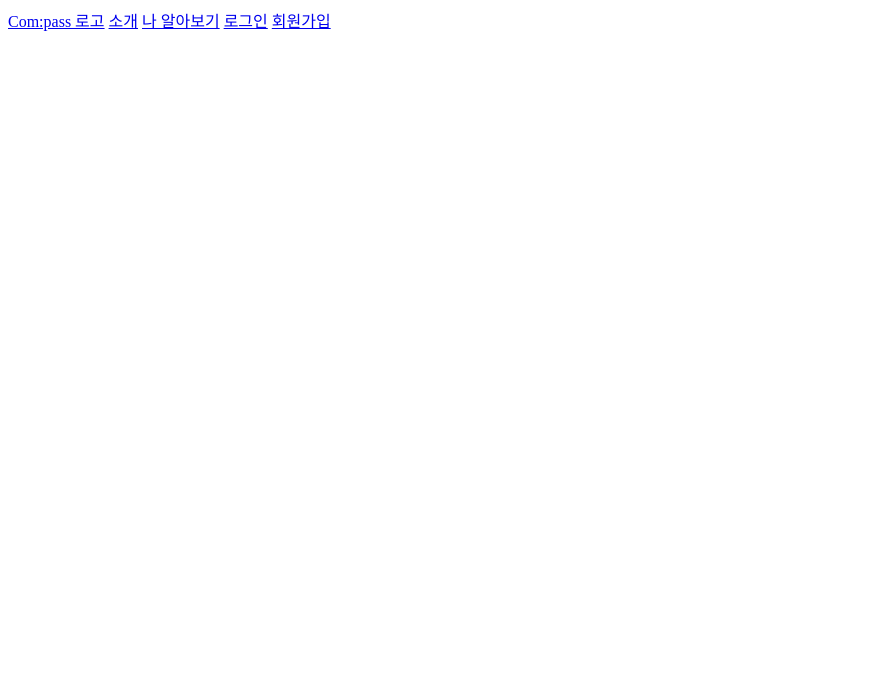
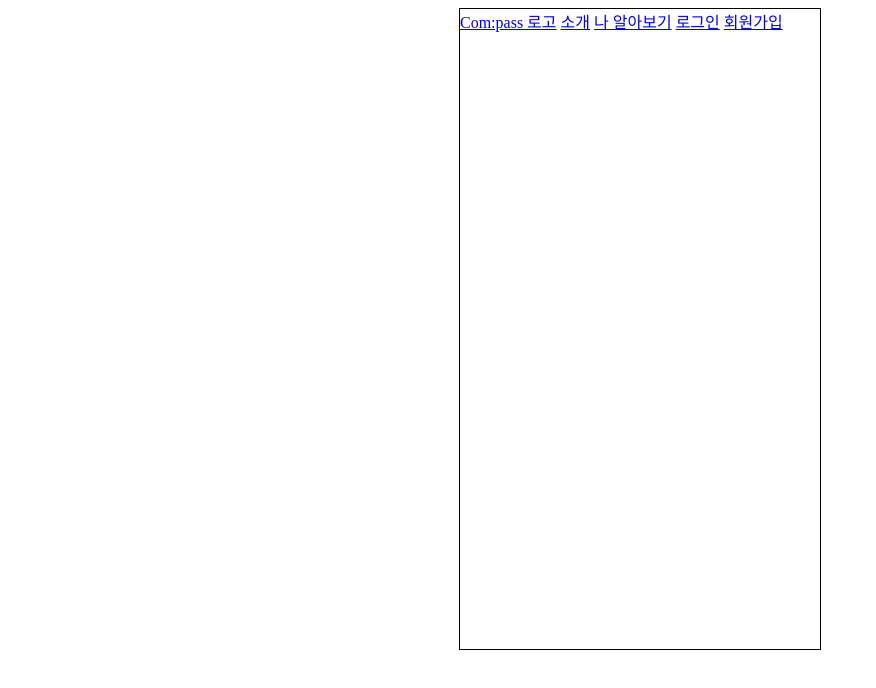
Before and after one commit to pcy1203/bodamgil, a website: page views/layout.html in a window 1280 px wide. Shown: the whole page, without its empty margins (0-876 px from the left). Drawn offline with nearby package versions, Linux system fonts and the light colour scheme; files that its build step writes are made by us from their sources.

Commit message:
[FEAT] Layout

```diff
--- a/views/layout.html
+++ b/views/layout.html
@@ -7,6 +7,8 @@
 	<meta http-equiv="X-UA-Compatible" content="IE=edge">
   </head>
   <body>
+	<div style="display: flex; justify-content: center;">
+	  <div style="width: 360px; height: 640px; border: 1px solid black;" class="container">
 	    <a href="/">Com:pass 로고</a>
 	    <a href="/about">소개</a>
 	    <a href="/myself">나 알아보기</a>
@@ -21,5 +23,7 @@
 
 	    {% block content %}
 	    {% endblock %}
+	  </div>
+	</div>
   </body>
 </html>
```
Lines whose indentation alone changed are shown as unchanged.
